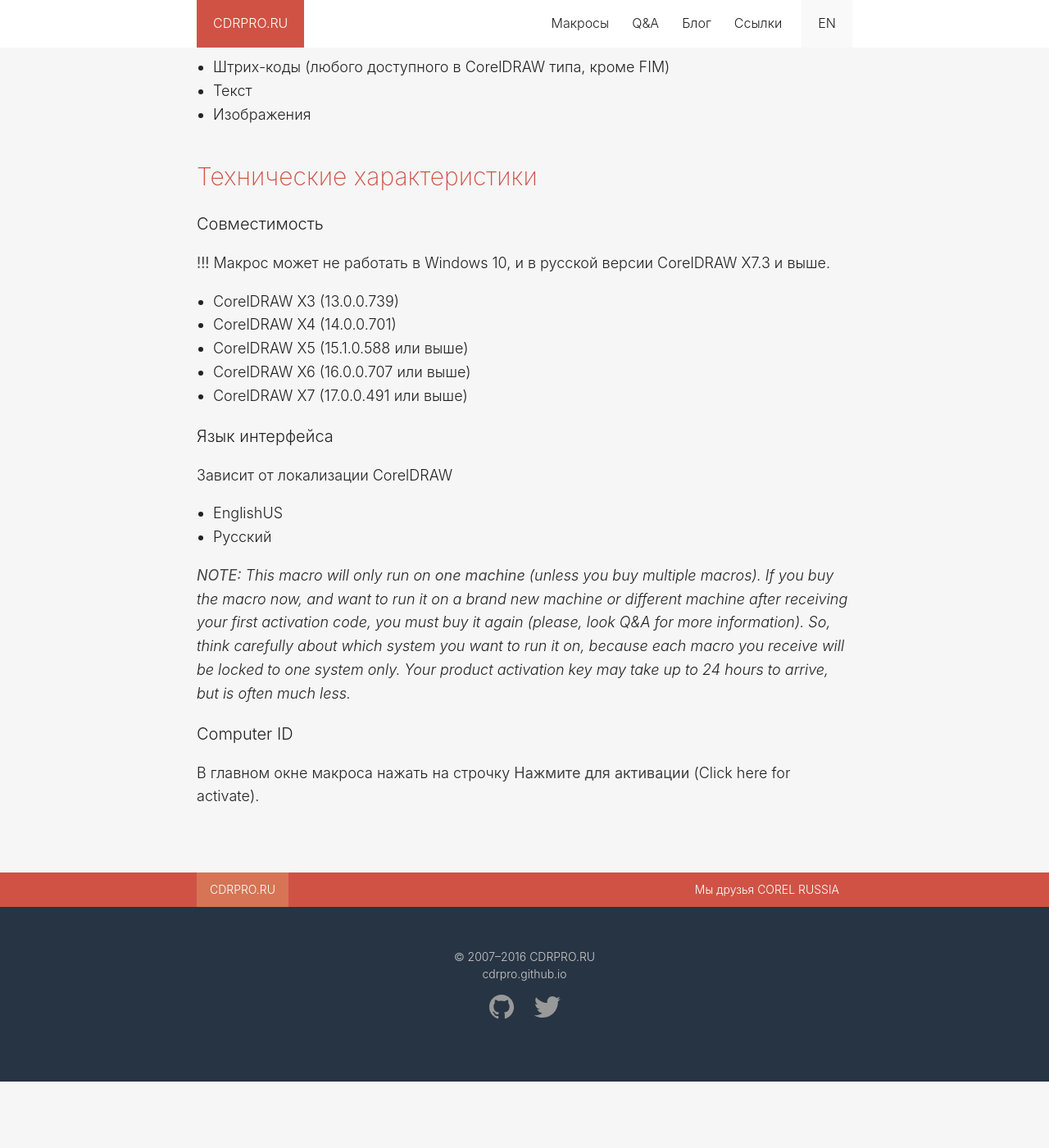
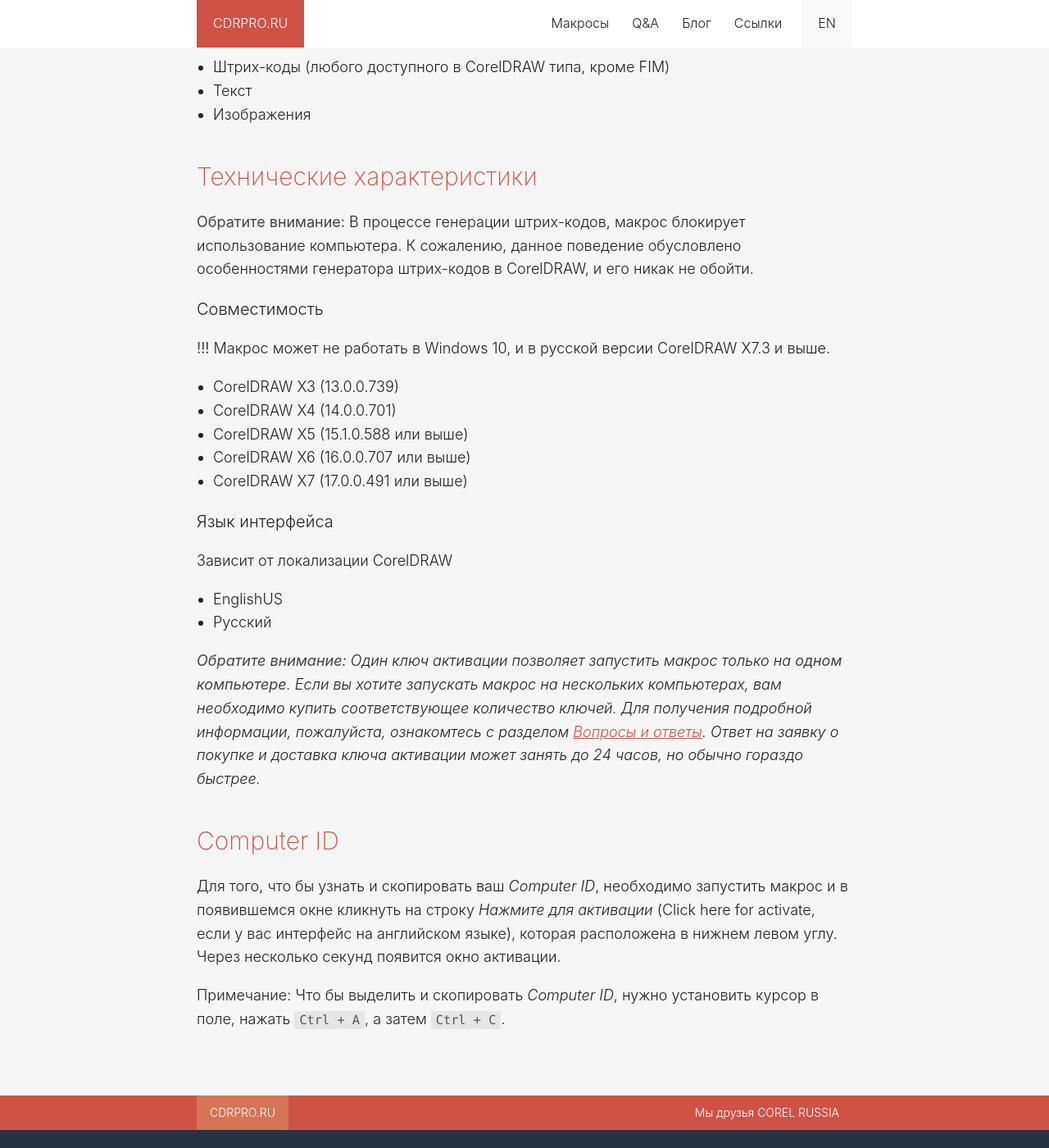
Before and after one commit to cdrpro/cdrpro.github.io, a Jekyll site: the page built from _macros/ru/cardgenerator.md, in a window 1280 px wide and 1400 px high, scrolled down 1337 px. Shown: the whole window at 82% size. Built offline with Jekyll 4.4.1, drawn with Linux system fonts in a browser that asks for light colours; before the commit the page ends 2656 px from its top, so only the background shows below that.

Commit message:
Update text about macros

```diff
--- a/_macros/ru/cardgenerator.md
+++ b/_macros/ru/cardgenerator.md
@@ -14,13 +14,17 @@
 
 **[Подробное описание](https://www.gitbook.com/book/cdrpro-macros/cardgenerator/) всех возможностей макроса.**
 
-CardGenerator — макрос, который позволяет быстро и просто создавать нумерации, а так же импортировать и размещать переменные данные в файл CorelDRAW, будь то просто текст, картинки или штрих-коды! Не больше двух минут Вам понадобится, что бы создать 100 штрих-кодов, каждый из которых, имея свой уникальный номер, будет стоять на том месте, где Вам необходимо. И всё это не выходя из CorelDRAW!
+CardGenerator — макрос, который позволяет быстро и просто создавать нумерации, а так же импортировать
+и размещать переменные данные в файл CorelDRAW, будь то просто текст, картинки или штрих-коды!
+Не больше двух минут Вам понадобится, что бы создать 100 штрих-кодов, каждый из которых, имея свой уникальный номер,
+будет стоять на том месте, где Вам необходимо. И всё это не выходя из CorelDRAW!
 
 ![CardGenerator](/assets/macros/cardgenerator/cgen.svg)
 
 ### Для чего можно использовать макрос CardGenerator:
 
-* Создание различных карточек и пропусков, где необходимо, в каждом экземпляре продукции, указать различные данные (ФИО, номер, штрих-код, фотография).
+* Создание различных карточек и пропусков, где необходимо, в каждом экземпляре продукции, указать различные данные
+  (ФИО, номер, штрих-код, фотография).
 * Создание как простых, так и сложных нумераций.
 * Любая другая печатная продукция, где необходимо наличие каких либо данных, меняющихся из одного экземпляра в другой.
 
@@ -31,6 +35,10 @@
 * Изображения
 
 ## Технические характеристики
+
+**Обратите внимание:** В процессе генерации штрих-кодов, макрос блокирует использование компьютера.
+К сожалению, данное поведение обусловлено особенностями генератора штрих-кодов в CorelDRAW,
+и его никак не обойти.
 
 ### Совместимость
 
@@ -49,8 +57,16 @@
 * EnglishUS
 * Русский
 
-_**NOTE:** This macro will only run on **one machine** (unless you buy multiple macros). If you buy the macro now, and want to run it on a brand new machine or different machine after receiving your first activation code, you must buy it again (please, look Q&A for more information). So, think carefully about which system you want to run it on, because each macro you receive will be locked to one system only. Your product activation key may take up to 24 hours to arrive, but is often much less._
+_**Обратите внимание:** Один ключ активации позволяет запустить макрос только на **одном компьютере**.
+Если вы хотите запускать макрос на нескольких компьютерах, вам необходимо купить соответствующее количество ключей.
+Для получения подробной информации, пожалуйста, ознакомтесь с разделом [Вопросы и ответы](/macros/question-answer/).
+Ответ на заявку о покупке и доставка ключа активации может занять до 24 часов, но обычно гораздо быстрее._
 
-### Computer ID
+## Computer ID
 
-В главном окне макроса нажать на строчку **Нажмите для активации** (Click here for activate).
+Для того, что бы узнать и скопировать ваш _Computer ID_, необходимо запустить макрос и в появившемся окне
+кликнуть на строку _Нажмите для активации_ (Click here for activate, если у вас интерфейс на английском языке),
+которая расположена в нижнем левом углу. Через несколько секунд появится окно активации.
+
+Примечание: Что бы выделить и скопировать _Computer ID_, нужно установить курсор в поле,
+нажать `Ctrl + A`, а затем `Ctrl + C`.
```
Also changed, not shown: _macros/ru/cdrpreflight.md (+14 -4 lines).
